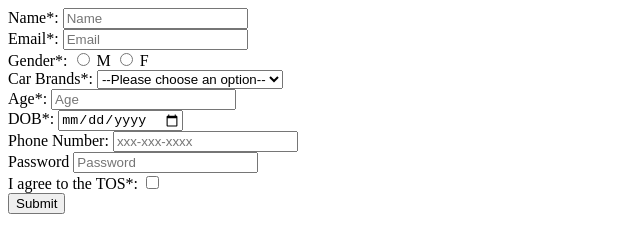
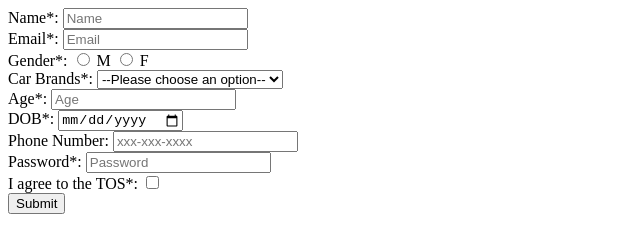
Before and after one commit to acciojob/signup-form-car-Priyambada216, a website: page main.html in a window 1280 px wide. Shown: the full height of the page, 0-640 px from the left. Drawn offline with Linux system fonts and the light colour scheme.

Commit message:
created a submission

```diff
--- a/main.html
+++ b/main.html
@@ -39,8 +39,8 @@
 		<label for="tel">Phone Number:</label>
 		<input type="tel" id="tel" placeholder="xxx-xxx-xxxx">
 		<br>
-		<label for="password">Password</label>
-		<input type="password" id="password" placeholder="Password">
+		<label for="password">Password*:</label>
+		<input type="password" id="password" placeholder="Password" required>
 		<br>
 		<label for="tos">I agree to the TOS*:</label>
 		<input type="checkbox" required id="tos">
```
